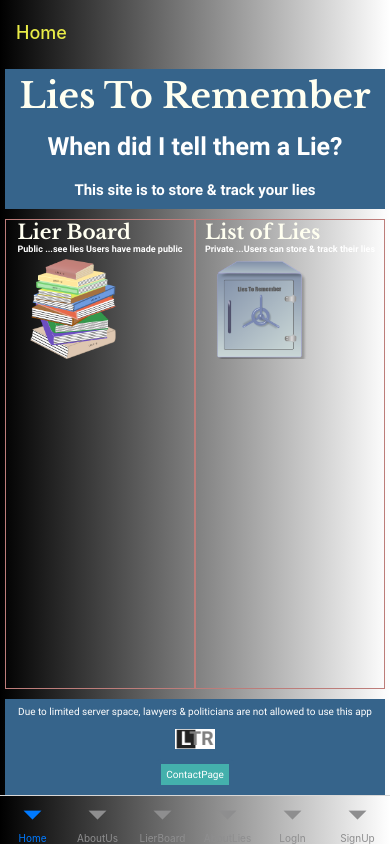
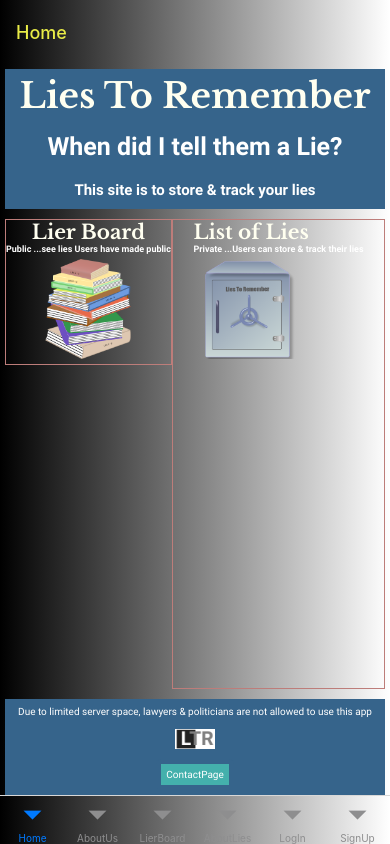
Before and after one commit to psteingh/LTRapp, a React Native app: screen /Home in a window 390 px wide. Built offline with nearby package versions, Linux system fonts and the light colour scheme.

Commit message:
ltrapp05201131

```diff
--- a/home/homemid.js
+++ b/home/homemid.js
@@ -8,14 +8,16 @@ function HomeMid() {
     return (
         <View style={styles.homeMidContainer}>
 
+            <View>
+            <HomeMidUseNav screenName='LierBoard'>
             <View style={styles.homeMidChildContainer}>
-            <HomeMidUseNav screenName='LierBoard'>
             <Text style={styles.homeMidTitle}>Lier Board</Text>
             <Text style={styles.homeMidDescription}>
             Public ...see lies Users have made public</Text>
             <Image
                 style={styles.homeMidImage}
                 source={require('../assets/images/ltrcatalog.png')} />
+            </View>
             </HomeMidUseNav>
             </View>
 
```
